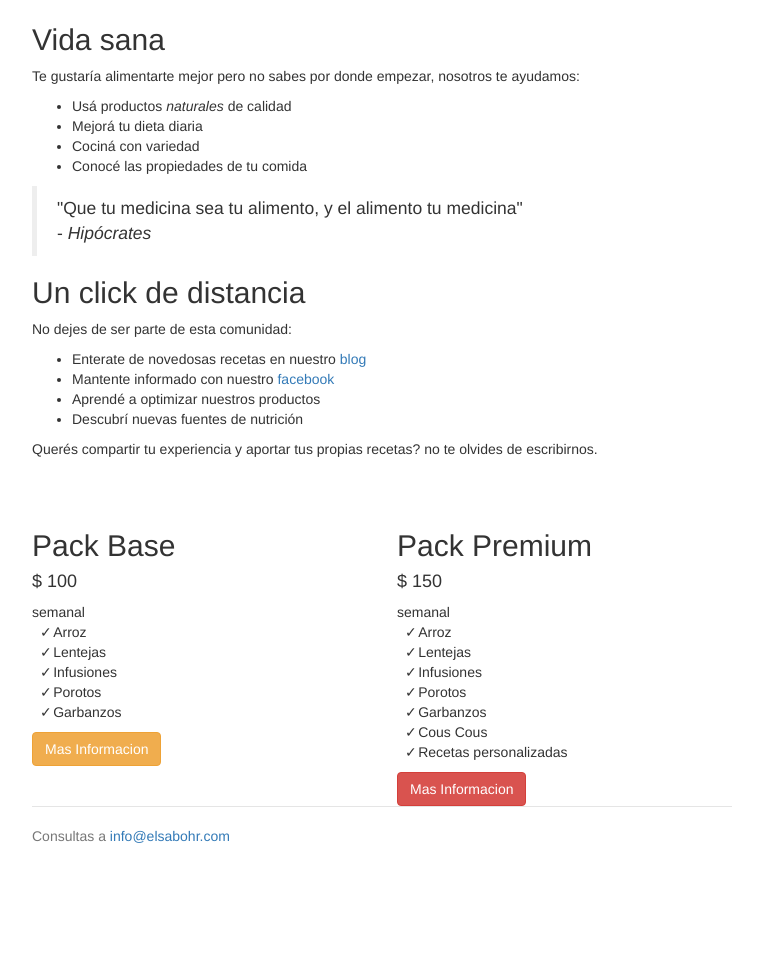
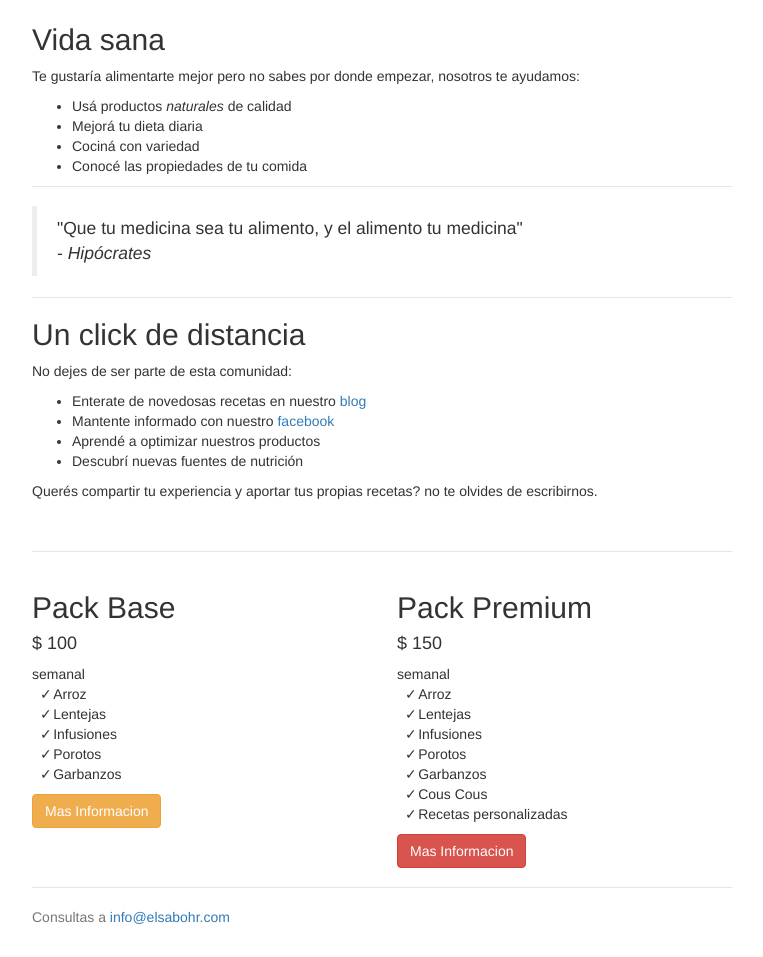
Before and after one commit to elsabohr/elsabohr.github.io, a plain HTML site: page index3.html in a window 1280 px wide. Shown: the part 654-1611 px from the top of the page, without its empty margins (258-1021 px from the left). Before the commit the page ends 1530 px from the top, so only its background shows below. Drawn offline with nearby package versions, Linux system fonts and the light colour scheme.

Commit message:
Agrego lineas y espacios

```diff
--- a/index3.html
+++ b/index3.html
@@ -84,6 +84,18 @@ body {
 }
 
 .packs {
+  padding-top: 19px;
+  padding-bottom: 19px;
+  border-top: 1px solid #e5e5e5;
+  margin-left: auto;
+  margin-right: auto;
+}
+
+.quote {
+  padding-top: 19px;
+  padding-bottom: 1px;
+  border-top: 1px solid #e5e5e5;
+  border-bottom: 1px solid #e5e5e5;
   margin-left: auto;
   margin-right: auto;
 }
@@ -166,7 +178,7 @@ ul.price_features {
           </ul>
         </div>
 
-        <div>
+        <div class="quote">
           <blockquote>
             "Que tu medicina sea tu alimento, y el alimento tu medicina"
             <br>
```
